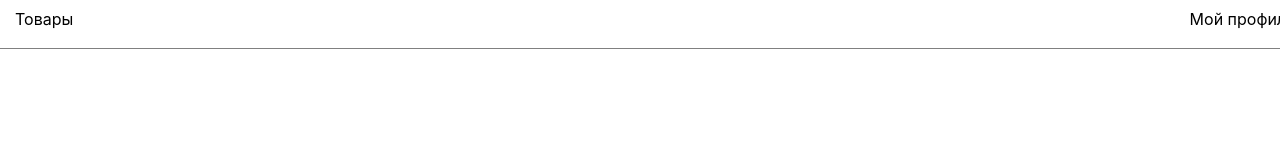
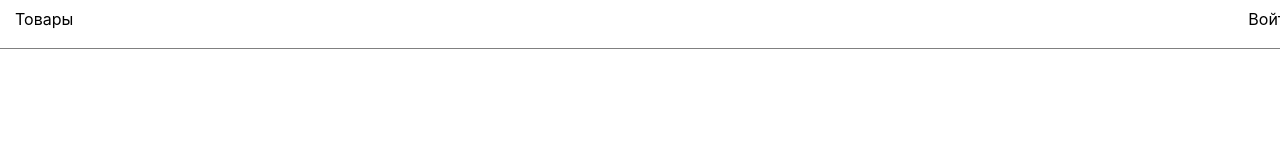
Before and after one commit to fckngawsm/react-test, a React (Create React App) app: page /sign-in in a window 1280 px wide. Shown: the top 160 px of the page. Built offline with nearby package versions, Linux system fonts and the light colour scheme.

Commit message:
create logic for header

```diff
--- a/src/components/Header/Header.tsx
+++ b/src/components/Header/Header.tsx
@@ -1,14 +1,30 @@
 import React, { useEffect } from "react";
-import { HeaderLink, HeaderNavigation, HeaderWrapper } from "./HeaderStyle";
-import { useAppDispatch } from "../../redux-hooks";
-import { checkAuth } from "../../features/users/users-slice";
+import {
+  HeaderLink,
+  HeaderLinksInfo,
+  HeaderNavigation,
+  HeaderWrapper,
+} from "./HeaderStyle";
+import { useAppSelector } from "../../redux-hooks";
+import { userInfoisAuthSelectors } from "../../features/users/users-selectors";
 function Header() {
+  const isAuth = useAppSelector(userInfoisAuthSelectors);
   return (
     <HeaderWrapper>
-      <HeaderNavigation>
-        <HeaderLink to="/goods">Товары</HeaderLink>
-        <HeaderLink to="/profile">Мой профиль</HeaderLink>
-      </HeaderNavigation>
+      {isAuth ? (
+        <HeaderNavigation>
+          <HeaderLink to="/goods">Товары</HeaderLink>
+          <HeaderLinksInfo>
+            <HeaderLink to="/profile">Мой профиль</HeaderLink>
+            <HeaderLink to="/sign-up">Выйти</HeaderLink>
+          </HeaderLinksInfo>
+        </HeaderNavigation>
+      ) : (
+        <HeaderNavigation>
+          <HeaderLink to="/goods">Товары</HeaderLink>
+          <HeaderLink to="/sign-in">Войти</HeaderLink>
+        </HeaderNavigation>
+      )}
     </HeaderWrapper>
   );
 }
--- a/src/components/Header/HeaderStyle.ts
+++ b/src/components/Header/HeaderStyle.ts
@@ -1,4 +1,4 @@
-import { Link } from "react-router-dom";
+import { Link, NavLink } from "react-router-dom";
 import styled from "styled-components";
 
 export const HeaderWrapper = styled.header`
@@ -13,7 +13,13 @@ export const HeaderNavigation = styled.nav`
   justify-content: space-between;
 `;
 
-export const HeaderLink = styled(Link)`
+export const HeaderLinksInfo = styled.div`
+  width: 200px;
+  display: flex;
+  justify-content: space-between;
+`;
+
+export const HeaderLink = styled(NavLink)`
   text-decoration: none;
   color: black;
   font-size: 16px;
--- /dev/null
+++ b/src/features/users/users-selectors.ts
@@ -0,0 +1,3 @@
+import { RootState } from "../../store";
+
+export const userInfoisAuthSelectors = (state: RootState) => state.user.isAuth;
--- a/src/features/users/users-slice.ts
+++ b/src/features/users/users-slice.ts
@@ -7,12 +7,14 @@ type AuthInitialState = {
   user: UserType | null;
   status: StatusType;
   error: string | null;
+  isAuth: boolean;
 };
 
 const initialState: AuthInitialState = {
   user: null,
   status: "idle",
   error: null,
+  isAuth: false,
 };
 
 export const registerUser = createAsyncThunk<
@@ -94,9 +96,7 @@ const UserSlice = createSlice({
         state.status = "received";
       })
       .addCase(checkAuth.fulfilled, (state, action) => {
-        state.user = action.payload;
-        console.log(state.user)
-
+        state.isAuth = true;
       });
   },
 });
```
